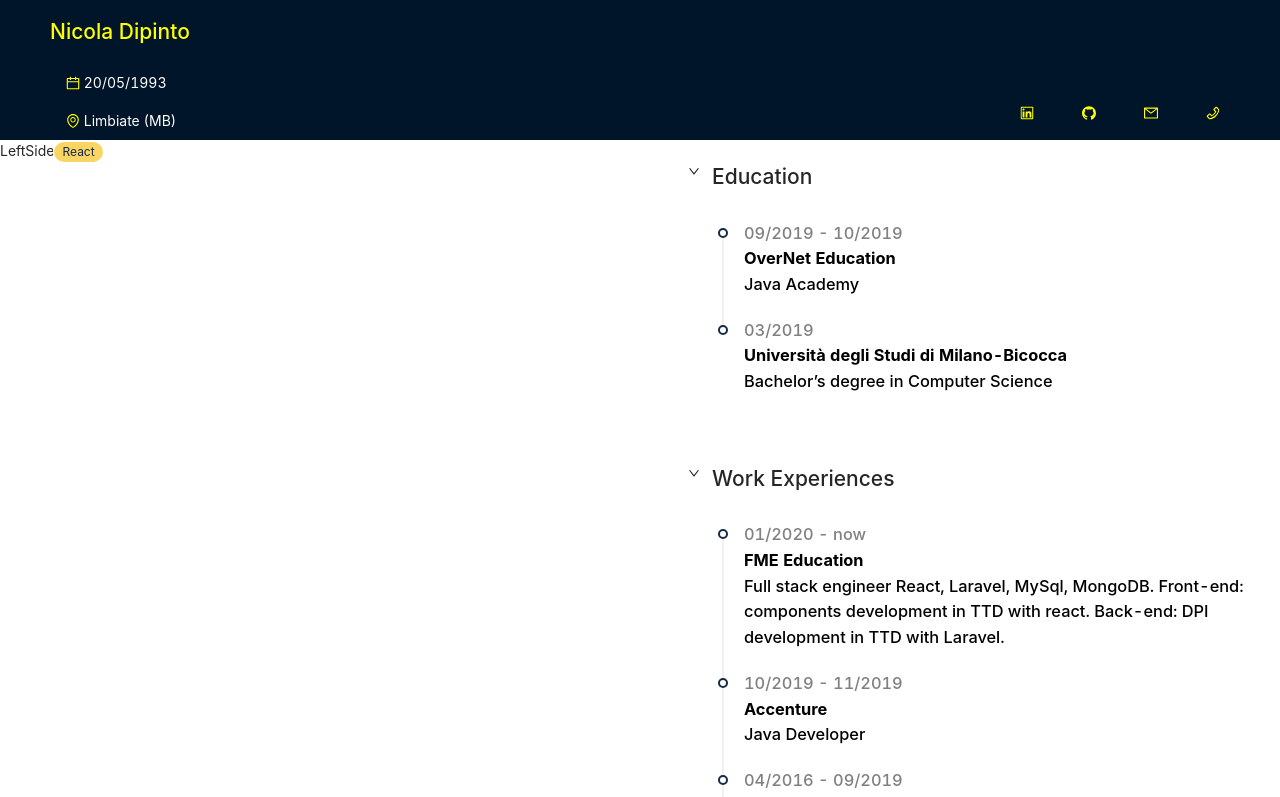
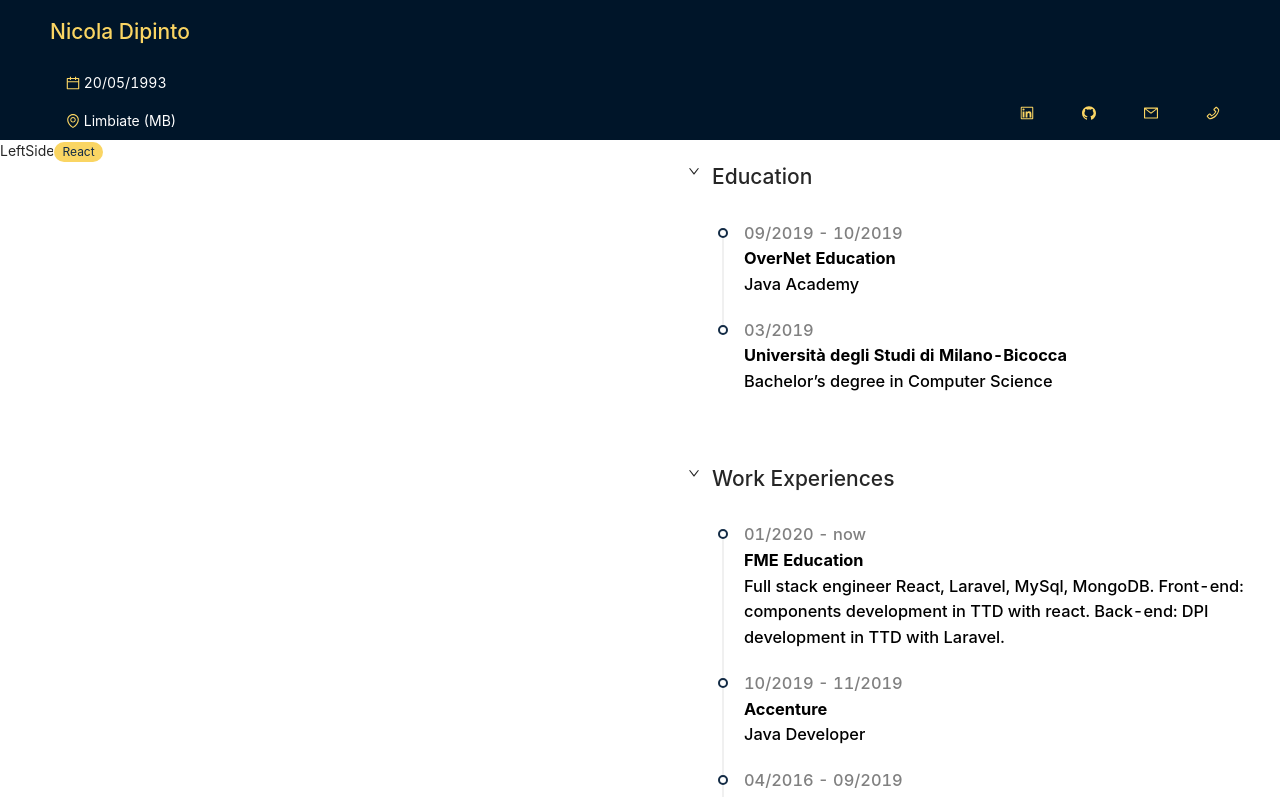
Before and after one commit to NicolaDipintoDev/cv.assignment, a React (Create React App) app in the folder cv-assignment/: page / in a window 1280 px wide. Shown: the top 797 px of the page. Built offline with nearby package versions, Linux system fonts and the light colour scheme.

Commit message:
real color

```diff
--- a/cv-assignment/src/components/headerContent/header.css
+++ b/cv-assignment/src/components/headerContent/header.css
@@ -1,8 +1,13 @@
+:root {
+    --color1: #FAD563;
+    --color2: #132B45;
+    --color3: coral;
+  }
 .headerContent {
     overflow: auto;
 }
 .headerName {
-    color: yellow;
+    color: var(--color1);
     margin-bottom: 0;
 }
 
@@ -11,9 +16,9 @@
 }
 
 .headerIcon{
-    color: yellow !important;
+    color: var(--color1) !important;
 }
 
 .popoverHeader{
-    color: #001529;
+    color: var(--color2);
 }
```
